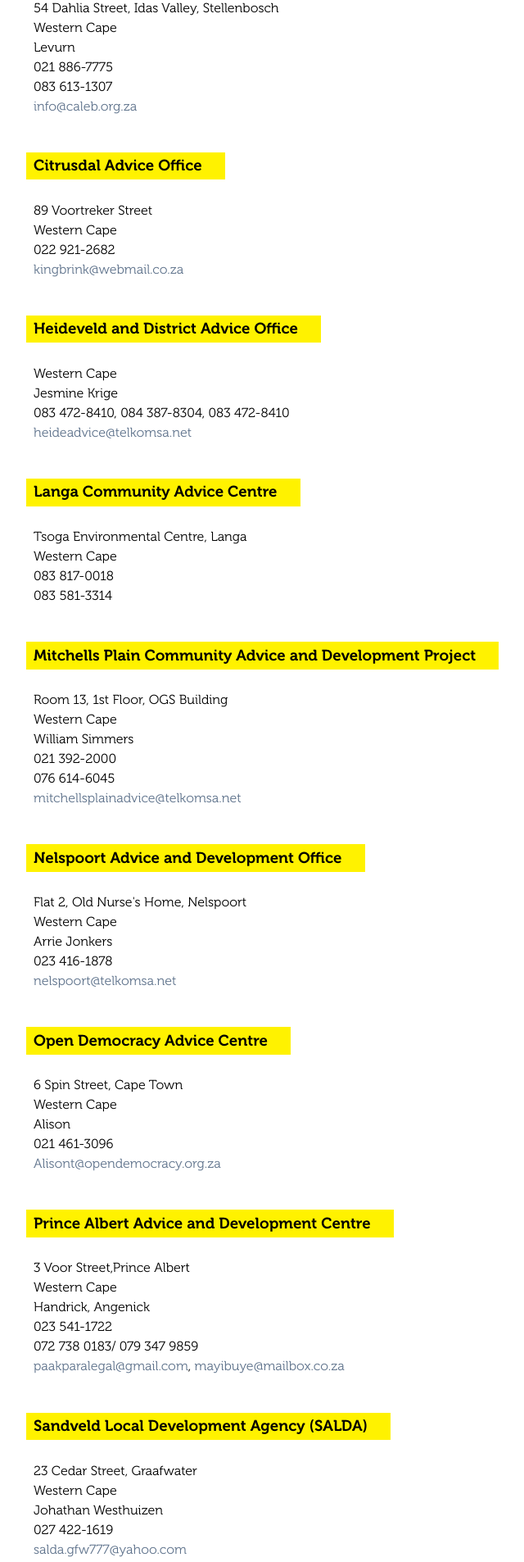
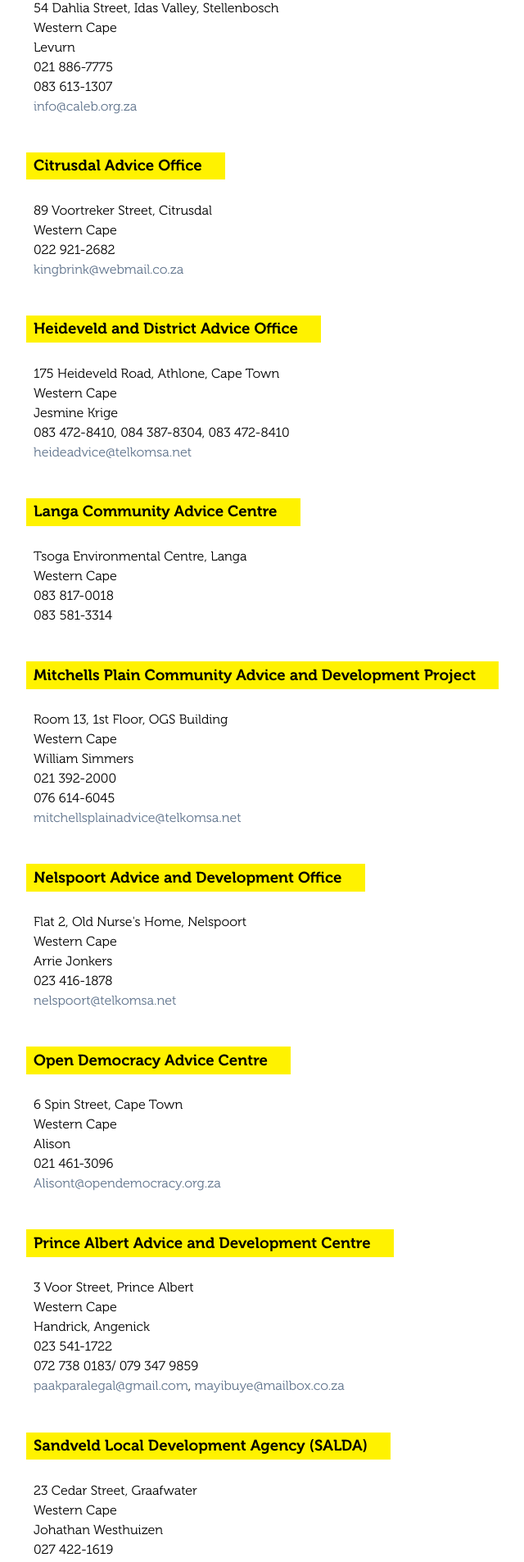
Before and after one commit to electricbookworks/fhr-directories, a Jekyll site: the page built from cao-directory/wc.md, in a window 1280 px wide. Shown: the part 779-2685 px from the top of the page at 82% size, without its empty margins (279-919 px from the left). Built offline with Jekyll 4.4.1, drawn with Linux system fonts in a browser that asks for light colours; part of the change alters nothing that is shown; some of the changed text lies outside the part shown.

Commit message:
More edits

```diff
--- a/_data/advice-offices.yml
+++ b/_data/advice-offices.yml
@@ -596,7 +596,7 @@
 -
   name: Seshego Community Advice and Law Centre
   province: LP
-  address: Stand 1480, Seshego Zone 8
+  address: Stand No 1480, Seshego Zone 8
   cellphone: 076 480-1775
   phone: 015 291-5128
   email:
@@ -694,7 +694,7 @@
 -
   name: Thohoyandou Victim Empowerment Programme
   province: LP
-  address: House No 02, Old Embassy Grounds, Sibasa
+  address: House No 2, Old Embassy Grounds, Sibasa
   cellphone:
   phone: 015 963-1222
   email: fiona@tvep.org.za
@@ -718,7 +718,7 @@
 -
   name: Funda Development and Human Rights Resource Centre
   province: MP
-  address: Admin Building, Cnr Voortrekker & McDonald Street, Belfast
+  address: Admin Building, Cnr Voortrekker and McDonald Street, Belfast
   cellphone: 083 685-2101
   phone: 013 253-1998
   email: ncedikankosi@gmail.com
@@ -742,7 +742,7 @@
 -
   name: Masisukumeni Womens Crisis Centre
   province: MP
-  address: Stand 2, 1341 Tonga, Kwa-Lugedlane
+  address: Stand No 2, 1341 Tonga, Kwa-Lugedlane
   cellphone:
     - 078 405-2702
     - 072 631-6868
@@ -780,7 +780,7 @@
 -
   name: Nsikazi Community Advice and Resource Office
   province: MP
-  address: Stand 2545, Khumbula Trust, Kabokweni
+  address: Stand No 2545, Khumbula Trust, Kabokweni
   cellphone: 071 565-5665
   phone:
   email:
@@ -1017,7 +1017,7 @@
 -
   name: Citrusdal Advice Office
   province: WC
-  address: 89 Voortreker Street
+  address: 89 Voortreker Street, Citrusdal
   cellphone:
   phone: 022 921-2682
   email: kingbrink@webmail.co.za
@@ -1025,7 +1025,7 @@
 -
   name: Heideveld and District Advice Office
   province: WC
-  address:
+  address: 175 Heideveld Road, Athlone, Cape Town
   cellphone:
     - 083 472-8410
     - 084 387-8304
@@ -1036,7 +1036,7 @@
 -
   name: Step Up Association
   province: WC
-  address: Economic And Tourism Corridor Building
+  address: Economic and Tourism Corridor Building
   cellphone:
   phone: 021 889-3001
   email: stepupassociation53@gmail.com
@@ -1084,7 +1084,7 @@
 -
   name: Prince Albert Advice and Development Centre
   province: WC
-  address: 3 Voor Street,Prince Albert
+  address: 3 Voor Street, Prince Albert
   cellphone: 072 738 0183/ 079 347 9859
   phone: 023 541-1722
   email:
```
